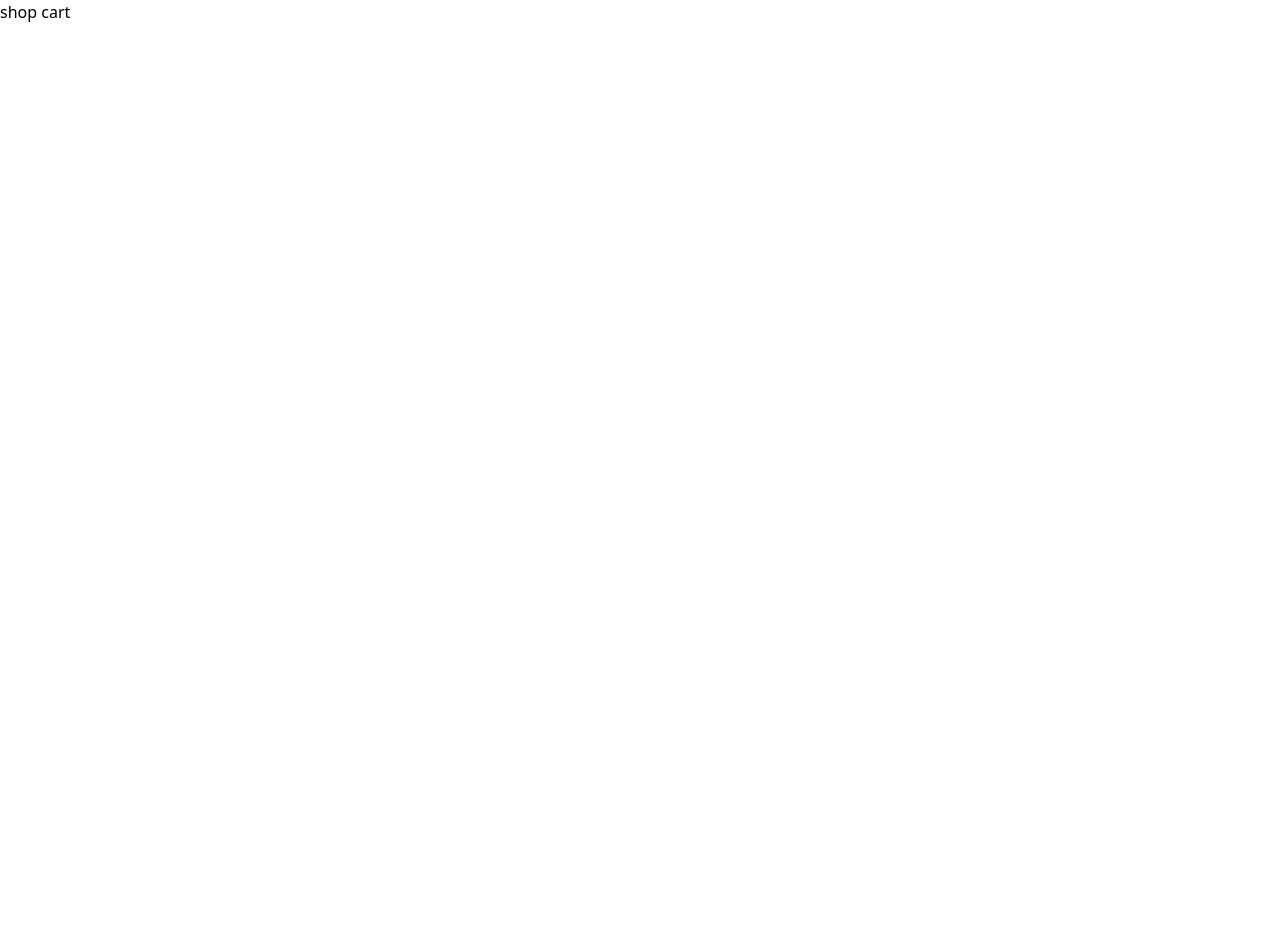
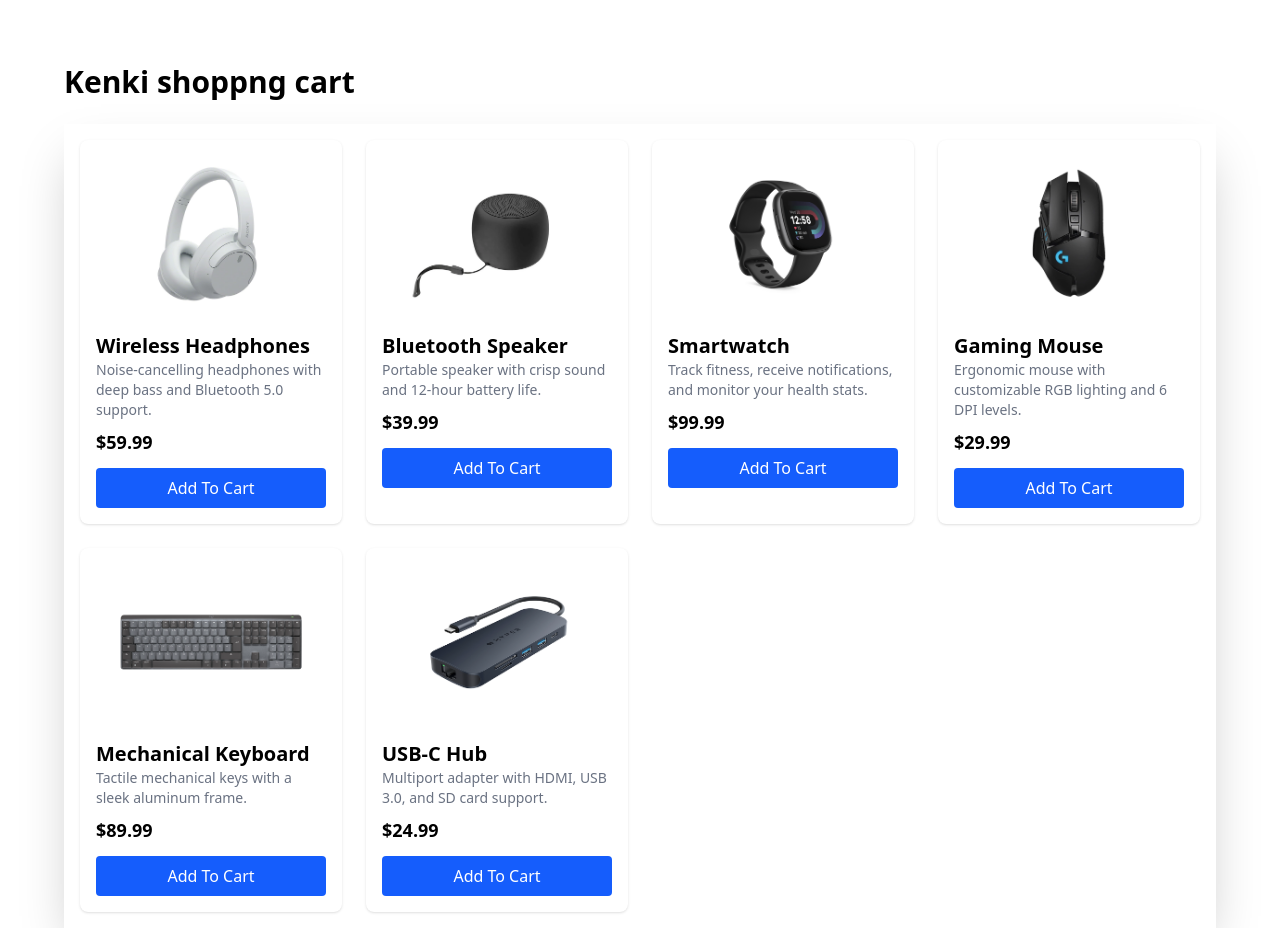
Before and after one commit to kennzuki/shopping-cart, a React (Vite) app: page / in a window 1280 px wide. Before the commit the page ends 800 px from the top, so only its background shows below. Built offline with nearby package versions, Linux system fonts and the light colour scheme; data requests are answered from the project's data file.

Commit message:
fetching and displaying the data

```diff
--- a/src/App.jsx
+++ b/src/App.jsx
@@ -1,11 +1,60 @@
-
+import {  useEffect, useState } from 'react';
 
 function App() {
+  const [products, setProducts] = useState([]);
+  const [error, setError] = useState(null);
+  const [loading, setLoading] = useState(false);
 
+  useEffect(() => {
+    const fetchProducts = async () => {
+      try {
+        const res = await fetch('http://localhost:8000/products');
+        if (!res.ok) throw new Error('Failed to fetch products');
+        const data = await res.json();
+        setProducts(data);
+      } catch (err) {
+        setError(err.message);
+      } finally {
+        setLoading(false);
+      }
+    };
+
+    fetchProducts();
+  }, []);
 
   return (
-   <div className="">shop cart</div>
-  )
+    <div className='max-w h-screen p-16 space-y-6'>
+      <h1 className='text-3xl font-bold'>Kenki shoppng cart</h1>
+      {loading && <p>Loading...</p>}
+      {error && <p>{error} No data was fetched</p>}
+      <div className='grid grid-col-1 sm:grid-cols-2 md:grid-cols-3 lg:grid-cols-4 gap-6 shadow-2xl p-4'>
+        {products.map((product) => {
+          return (
+            <div
+              className='bg-white rounded-lg shadow p-4 flex flex-col'
+              key={product.id}
+            >
+              <img
+                src={product.image}
+                alt={product.name}
+                className='h-40 object-cover rounded mb-4'
+              />
+
+              <h2 className='text-xl font-semibold'>{product.name}</h2>
+              <p className='text-gray-500 text-sm mb-2'>
+                {product.description}
+              </p>
+              <p className='font-bold text-lg'>${product.price.toFixed(2)}</p>
+
+              <button className='bg-blue-600 text-white mt-3 px-4 py-2 rounded transition hover:bg-blue-700'>
+                Add To Cart
+              </button>
+            </div>
+          );
+        })}
+      </div>
+    </div>
+  );
 }
 
-export default App
+export default App;
--- a/src/data/db.json
+++ b/src/data/db.json
@@ -8,7 +8,7 @@
       "quantity": 25,
       "category": "Audio",
       "rating": 4.5,
-      "image": "images/product-1.png"
+      "image": "/public/images/product-1.png"
     },
     {
       "id": 2,
@@ -18,7 +18,7 @@
       "quantity": 40,
       "category": "Audio",
       "rating": 4.2,
-      "image": "images/product-2.png"
+      "image": "/public/images/product-2.png"
     },
     {
       "id": 3,
@@ -28,7 +28,7 @@
       "quantity": 15,
       "category": "Wearables",
       "rating": 4.7,
-      "image": "images/product-3.png"
+      "image": "/public/images/product-3.png"
     },
     {
       "id": 4,
@@ -38,7 +38,7 @@
       "quantity": 50,
       "category": "Accessories",
       "rating": 4.3,
-      "image": "images/product-4.png"
+      "image": "/public/images/product-4.png"
     },
     {
       "id": 5,
@@ -48,7 +48,7 @@
       "quantity": 30,
       "category": "Accessories",
       "rating": 4.8,
-      "image": "images/product-5.png"
+      "image": "/public/images/product-5.png"
     },
     {
       "id": 6,
@@ -58,7 +58,7 @@
       "quantity": 100,
       "category": "Adapters",
       "rating": 4.1,
-      "image": "images/product-6.png"
+      "image": "/public/images/product-6.png"
     }
   ]
 }
```
